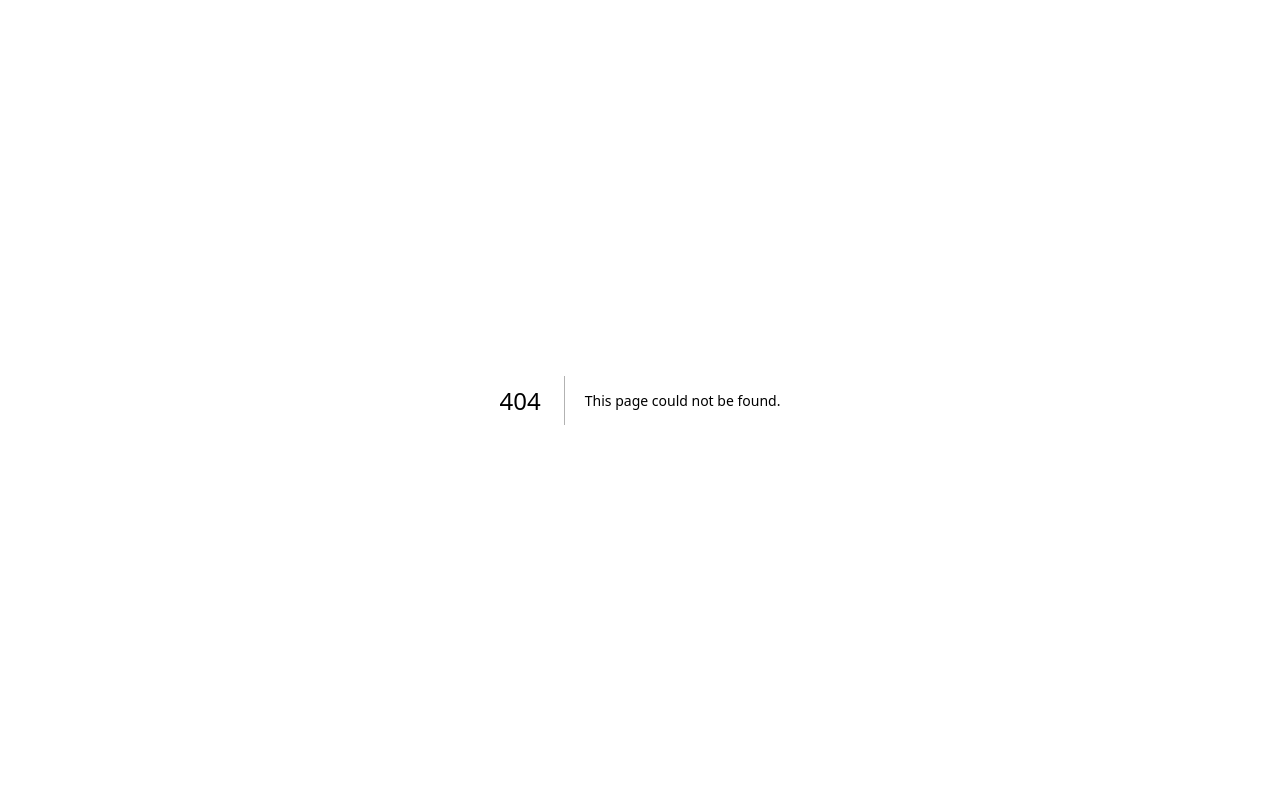
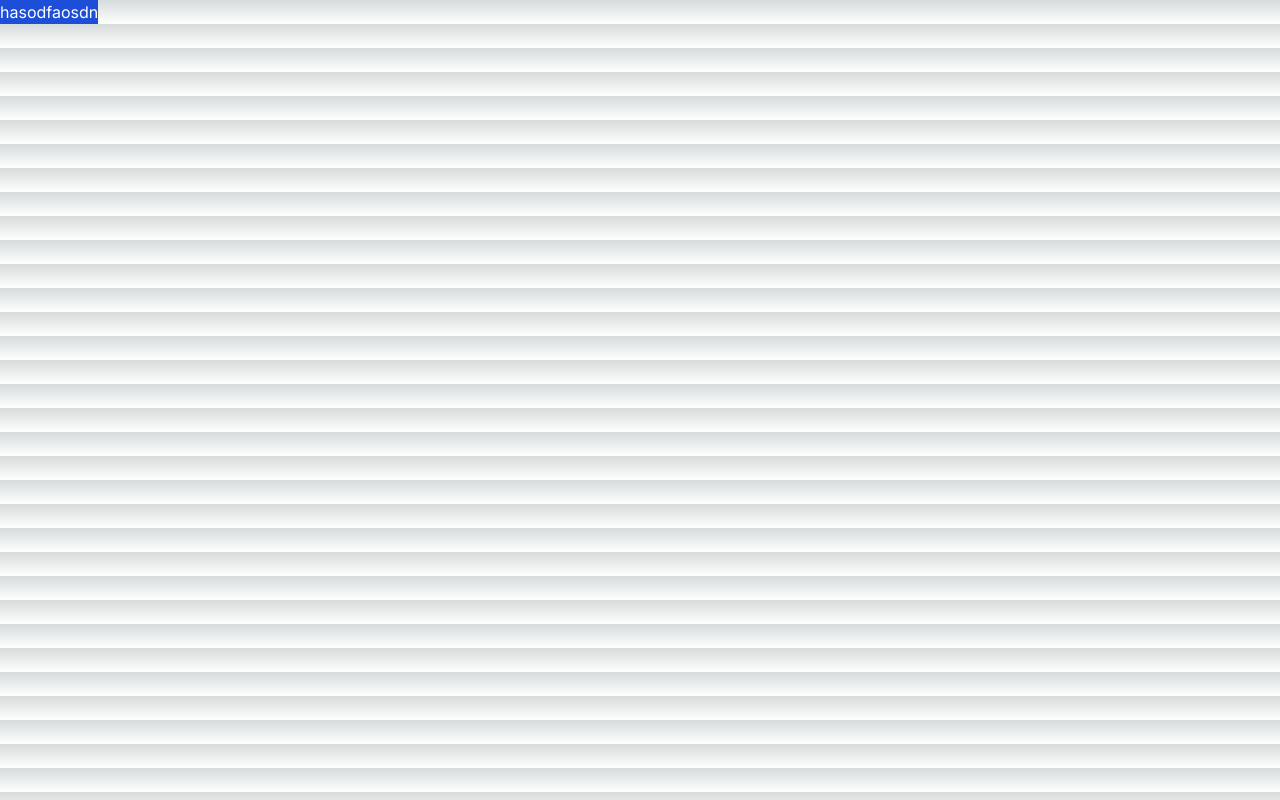
Before and after one commit to AJoaquinLizarraga/Sugar-Sync, a Next.js app: page /login in a window 1280 px wide. Before the commit this address had no page. Built offline with nearby package versions, Linux system fonts and the light colour scheme.

Commit message:
login with firebase

```diff
--- /dev/null
+++ b/firebase.config.js
@@ -0,0 +1,65 @@
+/** @format */
+
+// Import the functions you need from the SDKs you need
+import { initializeApp } from "firebase/app"
+import { getAnalytics } from "firebase/analytics"
+import { getAuth } from "firebase/auth"
+// TODO: Add SDKs for Firebase products that you want to use
+// https://firebase.google.com/docs/web/setup#available-libraries
+
+// Your web app's Firebase configuration
+// For Firebase JS SDK v7.20.0 and later, measurementId is optional
+const firebaseConfig = {
+  apiKey: "AIzaSyDcfCDd4RWQm7hhNuhd8_WSqX_SX-c_XY0",
+  authDomain: "sugar-sync-ea81d.firebaseapp.com",
+  projectId: "sugar-sync-ea81d",
+  storageBucket: "sugar-sync-ea81d.appspot.com",
+  messagingSenderId: "797764504841",
+  appId: "1:797764504841:web:0cddb5ff930df971d057d8",
+  measurementId: "G-VG6WN14WXM",
+}
+
+// connectAuthEmulator(auth, "http://localhost:3002")
+// createUserWithEmailAndPassword(auth, email, password)
+//   .then((userCredential) => {
+//     // Signed in
+//     const user = userCredential.user
+//     // ...
+//   })
+//   .catch((error) => {
+//     const errorCode = error.code
+//     const errorMessage = error.message
+//     // ..
+//   })
+
+// signInWithEmailAndPassword(auth, email, password)
+//   .then((userCredential) => {
+//     // Signed in
+//     const user = userCredential.user
+//     // ...
+//   })
+//   .catch((error) => {
+//     const errorCode = error.code
+//     const errorMessage = error.message
+//   })
+
+// onAuthStateChanged(auth, (user) => {
+//   if (user) {
+//     // User is signed in, see docs for a list of available properties
+//     // https://firebase.google.com/docs/reference/js/auth.user
+//     const uid = user.uid
+//     // ...
+//   } else {
+//     // User is signed out
+//     // ...
+//   }
+// })
+
+// Initialize Firebase
+
+const app = initializeApp(firebaseConfig)
+
+const auth = getAuth(app)
+export { auth }
+
+// const analytics = getAnalytics(app)
--- /dev/null
+++ b/src/app/login/page.jsx
@@ -0,0 +1,57 @@
+/** @format */
+"use client"
+import React, { useState } from "react"
+import { signInWithPopup, GoogleAuthProvider } from "firebase/auth"
+
+import { auth } from "../../../firebase.config"
+
+const Login = () => {
+  const [userAuth, setUserAuth] = useState([])
+  // const handleGoogleSignIn = async () => {
+  //   const provider = new GoogleAuthProvider()
+
+  //   try {
+  //     const result = signInWithPopup(auth, provider)
+  //     const user = result.user
+  //     console.log(user)
+  //     setUserAuth(user)
+  //     console.log(userAuth)
+  //   } catch (error) {
+  //     console.error(error.message)
+  //   }
+  // }
+
+  const handleGoogleSignIn = async () => {
+    const provider = new GoogleAuthProvider()
+
+    await signInWithPopup(auth, provider)
+      .then((result) => {
+        const credential = GoogleAuthProvider.credentialFromResult(result)
+        const token = credential.accessToken
+        const user = result.user
+        console.log(user)
+        setUserAuth(user)
+      })
+      .catch((error) => {
+        console.error(error.message)
+        // const errorCode = error.code
+        // const errorMessage = error.message
+        // const email = error.customData.email
+        // const credential = GoogleAuthProvider.credentialFromError(error)
+      })
+  }
+  return (
+    <div>
+      {/* <Button>login</Button> */}
+      <h2></h2>
+      <button
+        onClick={handleGoogleSignIn}
+        className="bg-blue-500 hover:bg-blue-700 text-white"
+      >
+        hasodfaosdn
+      </button>
+    </div>
+  )
+}
+
+export default Login
```
Also changed, not shown: package.json (+6 -5 lines), 1 other file (tests, documents, lock files or other folders).
